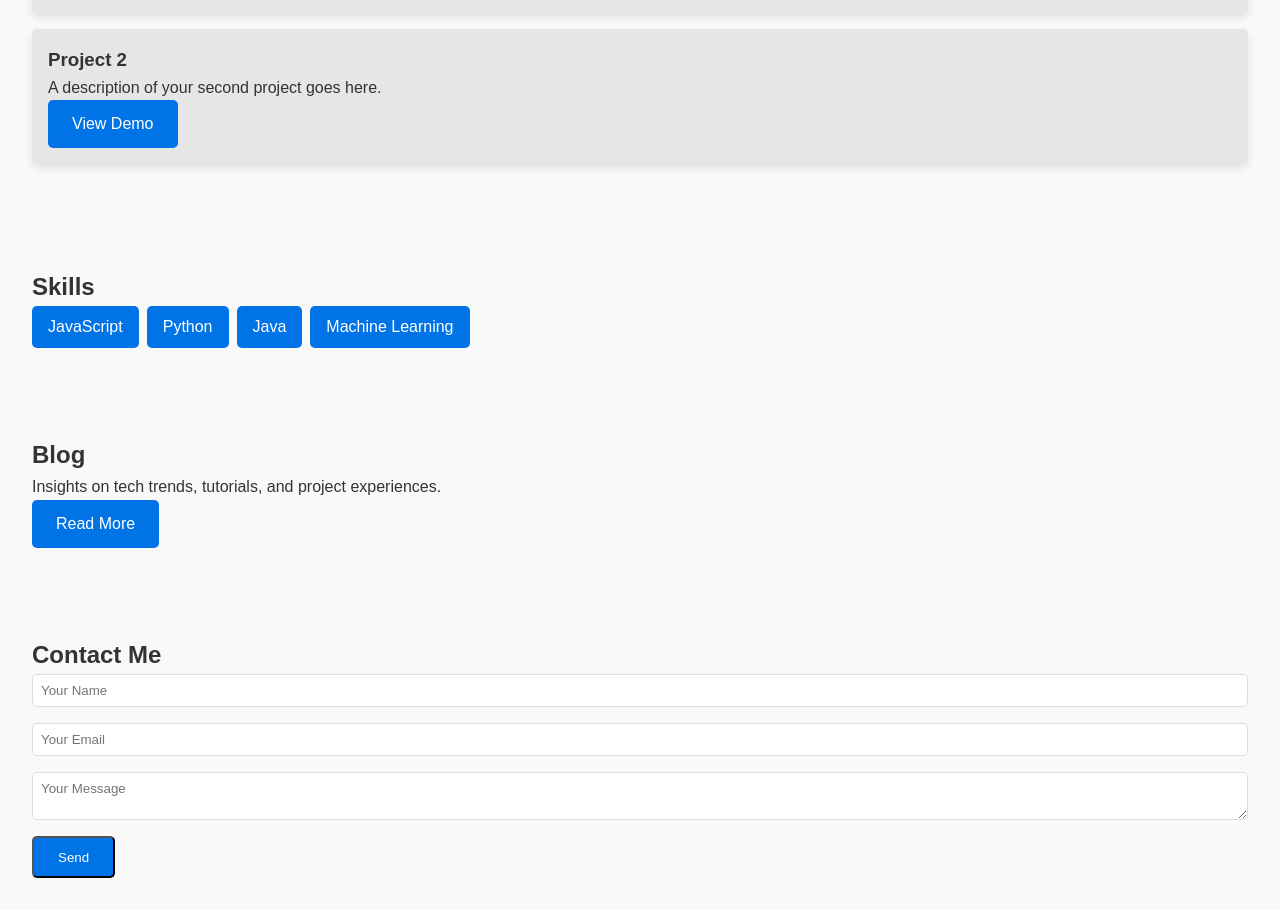
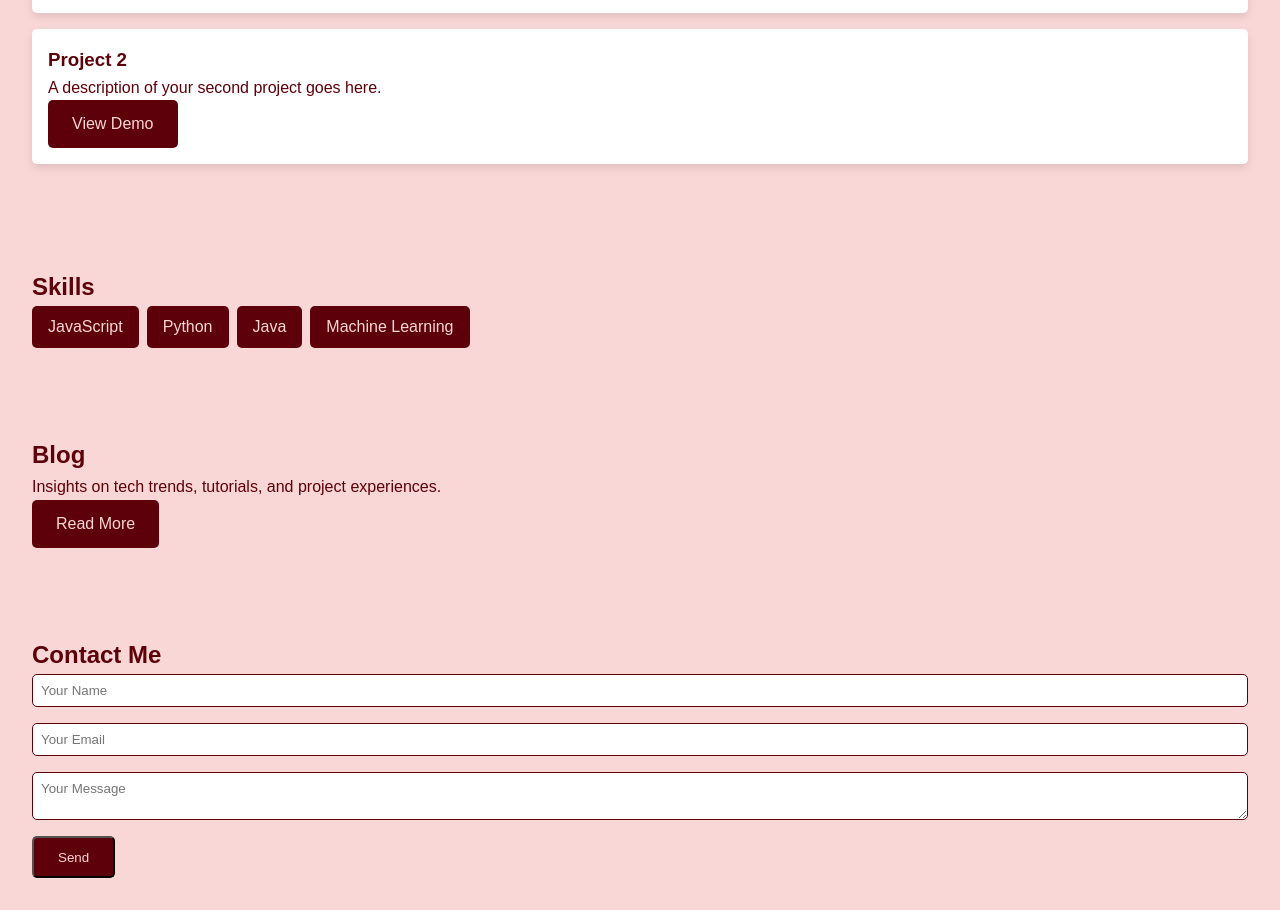
Before and after one commit to Saniaa1997/portfolio, a plain HTML site: page index.html in a window 1280 px wide. Shown: the part 592-1502 px from the top of the page. Drawn offline with Linux system fonts and the light colour scheme.

Commit message:
Update index.html

```diff
--- a/index.html
+++ b/index.html
@@ -14,15 +14,15 @@
         }
 
         body {
-            color: #333;
-            background: #f9f9f9;
+            color: #5E0009;
+            background: #F9D7D6;
             line-height: 1.6;
         }
 
         /* Header styling */
         header {
-            background: #333;
-            color: #fff;
+            background: #5E0009;
+            color: #F9D7D6;
             text-align: center;
             padding: 2rem 0;
         }
@@ -38,6 +38,7 @@
         /* Styling sections */
         section {
             padding: 2rem;
+            color: #5E0009;
         }
 
         #about, #projects, #skills, #blog, #contact {
@@ -46,7 +47,7 @@
 
         /* Projects section */
         #projects .project-card {
-            background: #e6e6e6;
+            background: #fff;
             padding: 1rem;
             margin: 1rem 0;
             border-radius: 5px;
@@ -63,8 +64,8 @@
 
         #skills li {
             padding: 0.5rem 1rem;
-            background-color: #0073e6;
-            color: white;
+            background-color: #5E0009;
+            color: #F9D7D6;
             border-radius: 5px;
         }
 
@@ -72,15 +73,15 @@
         .btn {
             display: inline-block;
             padding: 0.7rem 1.5rem;
-            background: #0073e6;
-            color: #fff;
+            background: #5E0009;
+            color: #F9D7D6;
             text-decoration: none;
             border-radius: 5px;
             transition: background 0.3s;
         }
 
         .btn:hover {
-            background: #005bb5;
+            background: #3e0006;
         }
 
         /* Contact form styling */
@@ -92,7 +93,7 @@
 
         #contact input, #contact textarea {
             padding: 0.5rem;
-            border: 1px solid #ddd;
+            border: 1px solid #5E0009;
             border-radius: 5px;
         }
 
```
